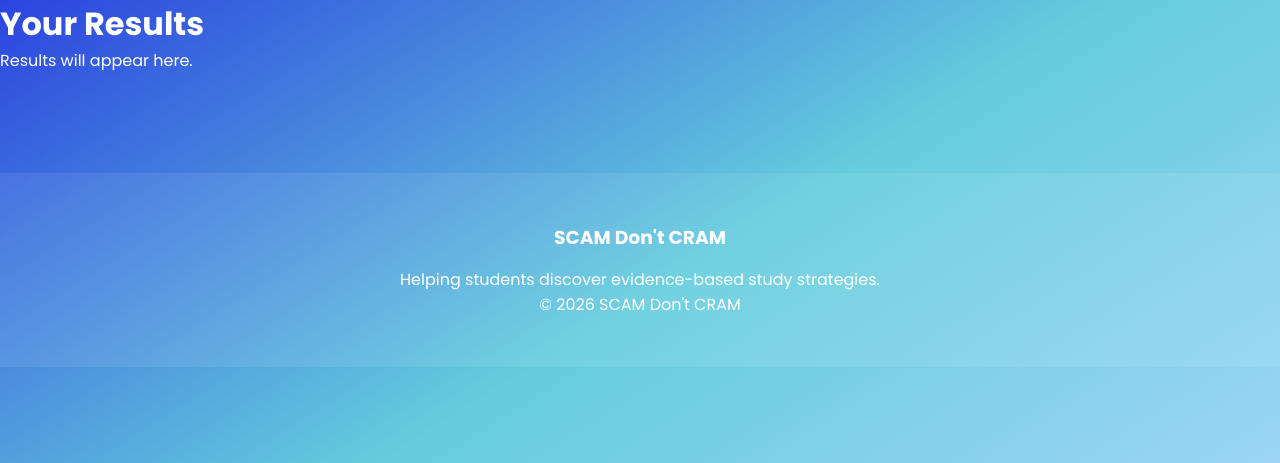
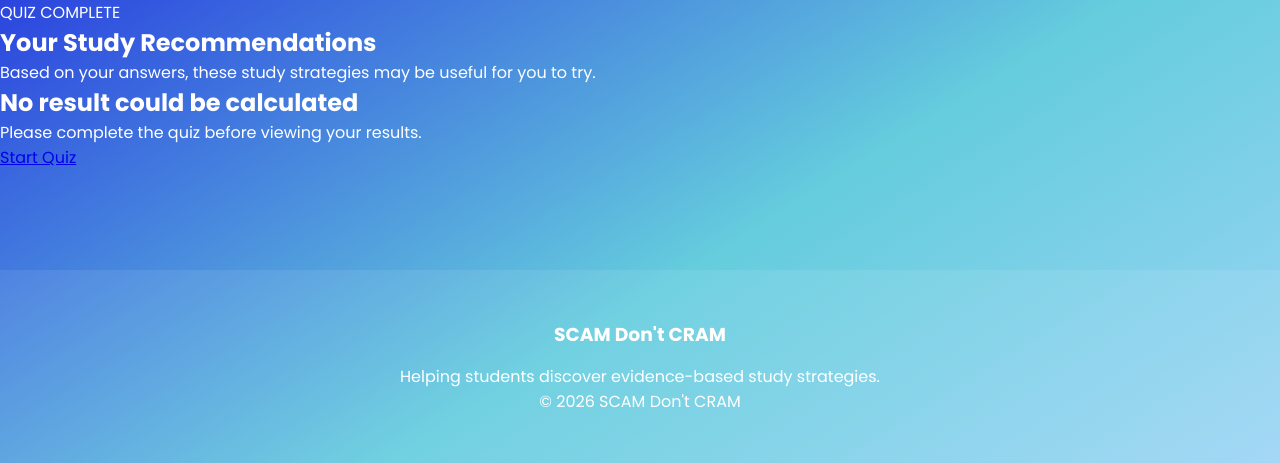
Before and after one commit to HiddenOffence/SCAM, a Flask app: template templates/results.html in a window 1280 px wide. Shown: the part 98-561 px from the top of the page. Run offline with Flask 3, Linux system fonts and the light colour scheme; the template is opened without the code that fills it, so the values that code supplies are empty.

Commit message:
making sur the resuts page gives a proper result

```diff
--- a/templates/results.html
+++ b/templates/results.html
@@ -2,12 +2,195 @@
 
 {% block content %}
 
-<h1>Your Results</h1>
+<section class="results-page">
 
-<p>
+    <div class="results-heading">
 
-Results will appear here.
+        <p class="results-label">QUIZ COMPLETE</p>
 
-</p>
+        <h1>Your Study Recommendations</h1>
+
+        <p>
+            Based on your answers, these study strategies
+            may be useful for you to try.
+        </p>
+
+    </div>
+
+
+    {% if top_result %}
+
+        <div class="top-result-card">
+
+            <p class="result-badge">
+                TOP RECOMMENDATION
+            </p>
+
+            <h2>
+                {{ top_result["name"] }}
+            </h2>
+
+            <p class="result-description">
+                {{ top_result["description"] }}
+            </p>
+
+            {% if top_result["tips"] %}
+
+                <div class="result-tips">
+
+                    <h3>How to try it</h3>
+
+                    <p>
+                        {{ top_result["tips"] }}
+                    </p>
+
+                </div>
+
+            {% endif %}
+
+        </div>
+
+
+        <div class="all-results">
+
+            <h2>Your Study Strategy Scores</h2>
+
+            <p>
+                A higher score means your quiz answers matched
+                more strongly with that strategy.
+            </p>
+
+
+            <div class="result-grid">
+
+                {% for result in results %}
+
+                    <div class="result-card">
+
+                        <div class="result-card-heading">
+
+                            <h3>
+                                {{ result["name"] }}
+                            </h3>
+
+                            <span class="score">
+                                {{ result["score"] }} pts
+                            </span>
+
+                        </div>
+
+
+                        <p>
+                            {{ result["description"] }}
+                        </p>
+
+
+                        {% if result["tips"] %}
+
+                            <div class="method-tips">
+
+                                <strong>Try this:</strong>
+
+                                {{ result["tips"] }}
+
+                            </div>
+
+                        {% endif %}
+
+
+                        <div class="resource-buttons">
+
+                            {% if result["youtube_link"] %}
+
+                                <a
+                                    href="{{ result['youtube_link'] }}"
+                                    target="_blank"
+                                    rel="noopener noreferrer"
+                                    class="resource-button"
+                                >
+                                    Watch Resource
+                                </a>
+
+                            {% endif %}
+
+
+                            {% if result["spotify_playlist"] %}
+
+                                <a
+                                    href="{{ result['spotify_playlist'] }}"
+                                    target="_blank"
+                                    rel="noopener noreferrer"
+                                    class="resource-button"
+                                >
+                                    Study Playlist
+                                </a>
+
+                            {% endif %}
+
+                        </div>
+
+                    </div>
+
+                {% endfor %}
+
+            </div>
+
+        </div>
+
+
+        <div class="results-actions">
+
+            <button
+                onclick="window.print()"
+                class="save-pdf-button"
+            >
+                Save Results as PDF
+            </button>
+
+            <a
+                href="/templates/quiz.html"
+                class="retake-button"
+            >
+                Retake Quiz
+            </a>
+
+        </div>
+
+
+        <div class="results-note">
+
+            <h3>Remember</h3>
+
+            <p>
+                These results are recommendations, not fixed labels.
+                Different subjects and tasks may work better with
+                different study strategies. Try the suggested methods
+                and keep the ones that genuinely help you learn.
+            </p>
+
+        </div>
+
+    {% else %}
+
+        <div class="top-result-card">
+
+            <h2>No result could be calculated</h2>
+
+            <p>
+                Please complete the quiz before viewing your results.
+            </p>
+
+            <a
+                href="{{ url_for('quiz') }}"
+                class="retake-button"
+            >
+                Start Quiz
+            </a>
+
+        </div>
+
+    {% endif %}
+
+</section>
 
 {% endblock %}
```
